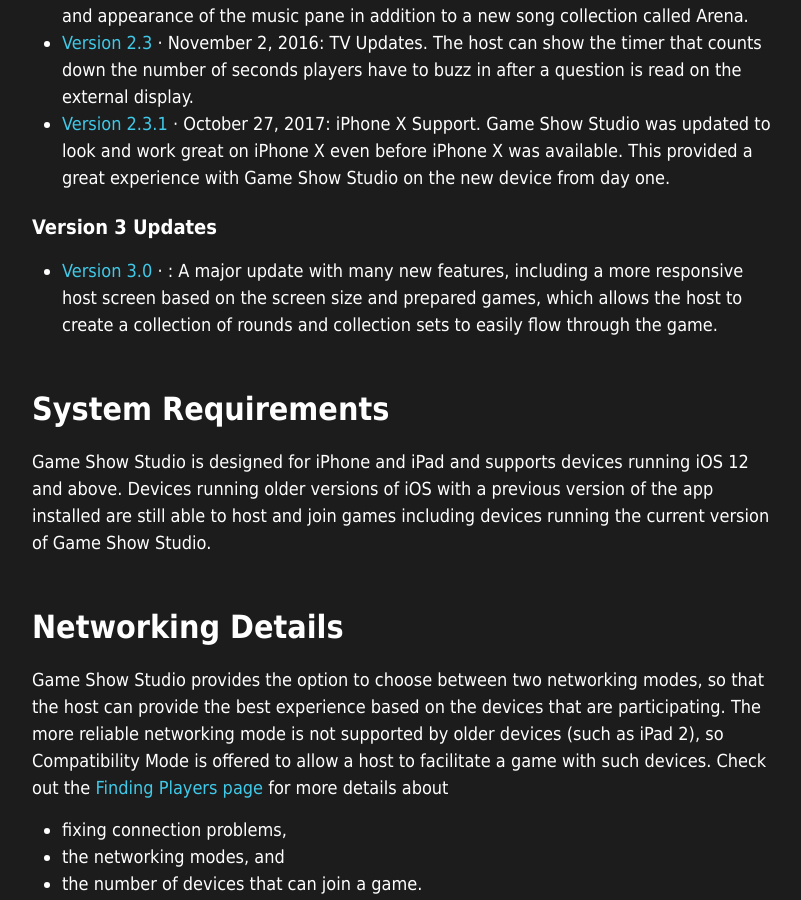
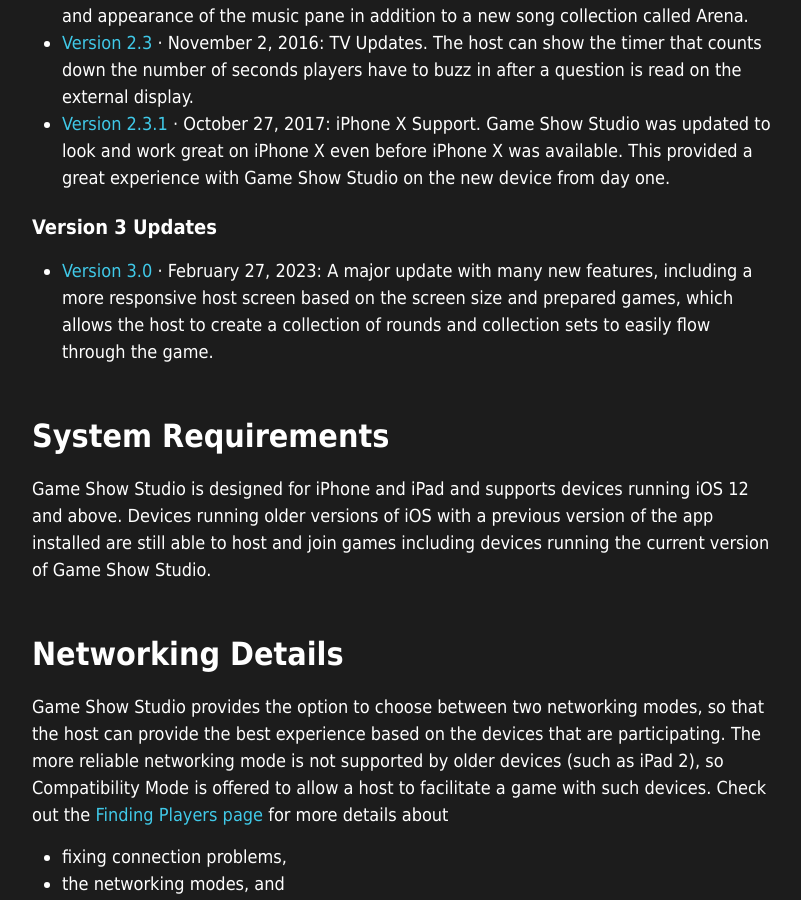
Before and after one commit to gameshowstudio/gameshowstudio.github.io, a Jekyll site: the page built from press/index.md, in a window 1280 px wide and 900 px high, scrolled down 5658 px. Shown: the whole window, without its empty margins (238-1039 px from the left). Built offline with Jekyll 4.4.1, drawn with Linux system fonts in a browser that asks for light colours.

Commit message:
Add release date for version 3.0

```diff
--- a/updates/3-0.md
+++ b/updates/3-0.md
@@ -1,7 +1,7 @@
 ---
 layout: update
 updateversion: "3.0"
-releasedate: ""
+releasedate: "February 27, 2023"
 updatesummary: "A major update with many new features, including a more responsive host screen based on the screen size and prepared games, which allows the host to create a collection of rounds and collection sets to easily flow through the game."
 permalink: /updates/3-0
 ---
```
